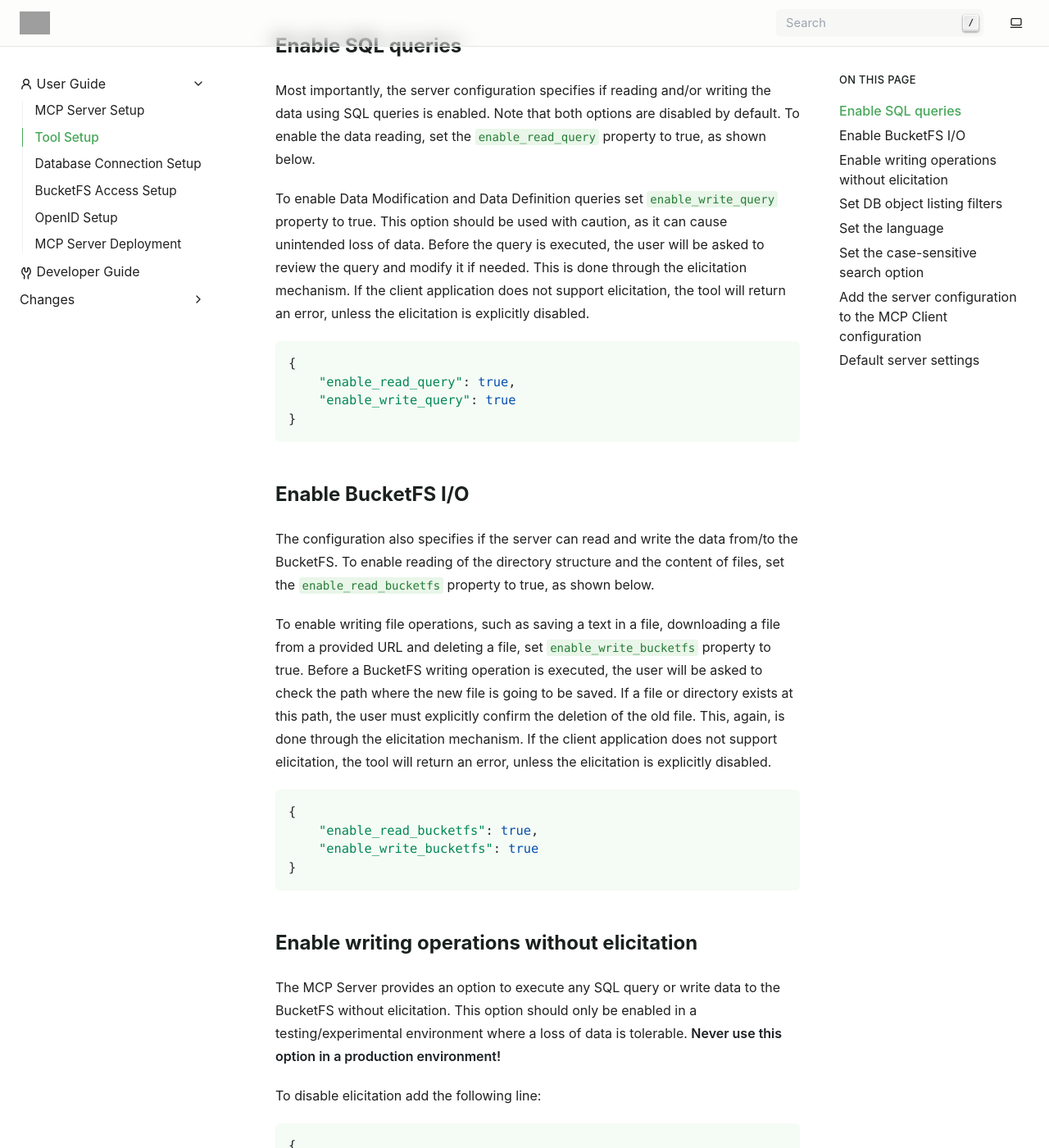
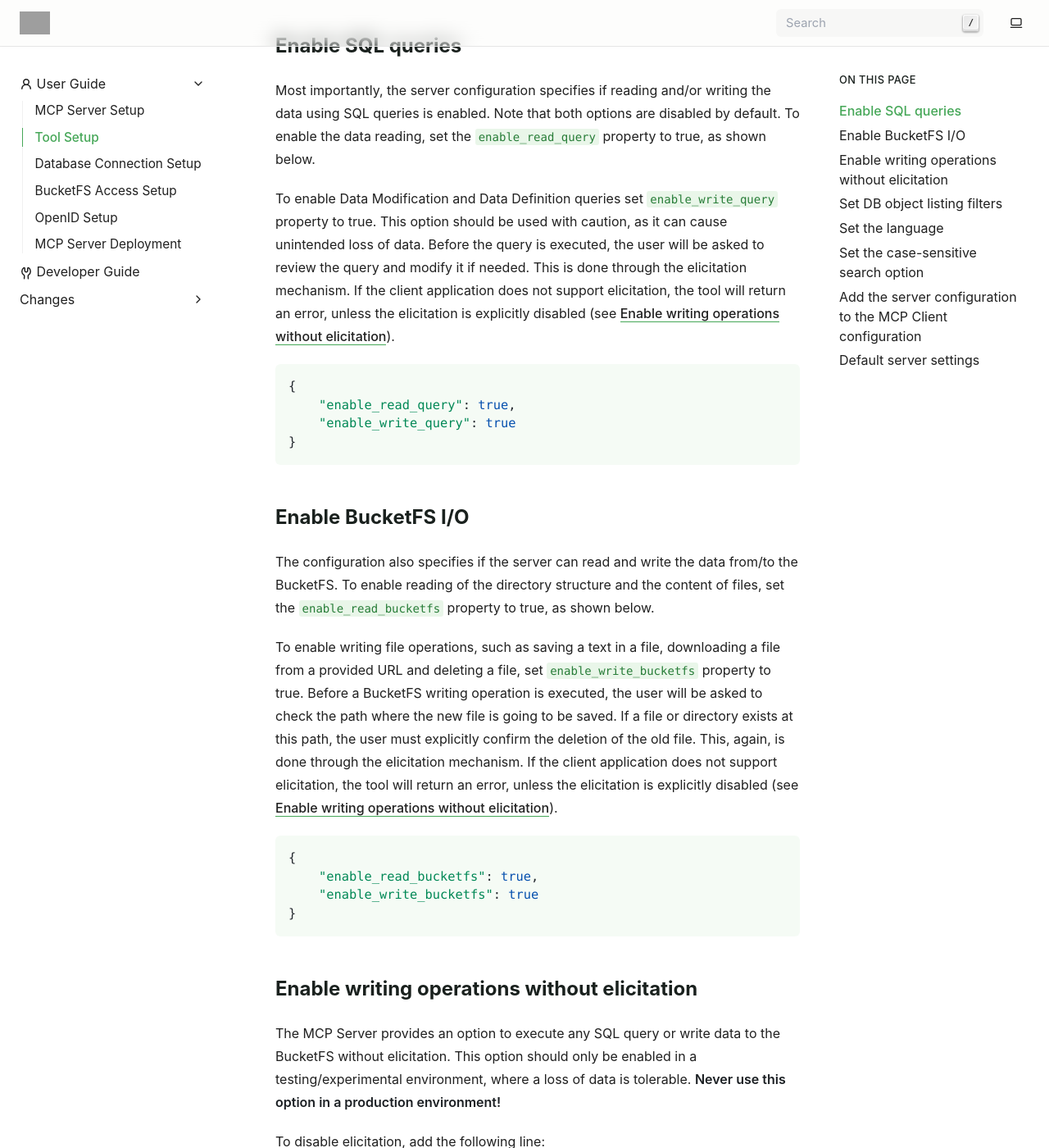
Before and after one commit to exasol/mcp-server, a Sphinx documentation site: the page built from doc/user_guide/tool_setup.rst, in a window 1280 px wide and 1400 px high, scrolled down 224 px. Shown: the whole window at 82% size. Built offline with Sphinx 7.4.7, drawn with Linux system fonts in a browser that asks for light colours; some of the changed text lies outside the part shown; grey boxes are pictures that could not be loaded.

Commit message:
#137: fixed the documentation

```diff
--- a/doc/user_guide/tool_setup.rst
+++ b/doc/user_guide/tool_setup.rst
@@ -15,7 +15,8 @@ To enable Data Modification and Data Definition queries set ``enable_write_query
 to true. This option should be used with caution, as it can cause unintended loss of data.
 Before the query is executed, the user will be asked to review the query and modify it if needed.
 This is done through the elicitation mechanism. If the client application does not support
-elicitation, the tool will return an error, unless the elicitation is explicitly disabled.
+elicitation, the tool will return an error, unless the elicitation is explicitly disabled
+(see :ref:`disable-elicitation`).
 
 .. code-block:: json
 
@@ -37,7 +38,7 @@ BucketFS writing operation is executed, the user will be asked to check the path
 file is going to be saved. If a file or directory exists at this path, the user must explicitly
 confirm the deletion of the old file. This, again, is done through the elicitation mechanism.
 If the client application does not support elicitation, the tool will return an error, unless
-the elicitation is explicitly disabled.
+the elicitation is explicitly disabled (see :ref:`disable-elicitation`).
 
 .. code-block:: json
 
@@ -46,14 +47,15 @@ the elicitation is explicitly disabled.
         "enable_write_bucketfs": true
     }
 
+.. _disable-elicitation:
 Enable writing operations without elicitation
 ---------------------------------------------
 
 The MCP Server provides an option to execute any SQL query or write data to the BucketFS
-without elicitation. This option should only be enabled in a testing/experimental environment
+without elicitation. This option should only be enabled in a testing/experimental environment,
 where a loss of data is tolerable. **Never use this option in a production environment!**
 
-To disable elicitation add the following line:
+To disable elicitation, add the following line:
 
 .. code-block:: json
 
@@ -166,7 +168,7 @@ Alternatively, the settings can be written in a json file. In this case, the
 Default server settings
 -----------------------
 
-The following json shows the default settings.
+The following JSON shows the default settings.
 
 .. code-block:: json
 
```
Also changed, not shown: 1 other file.
